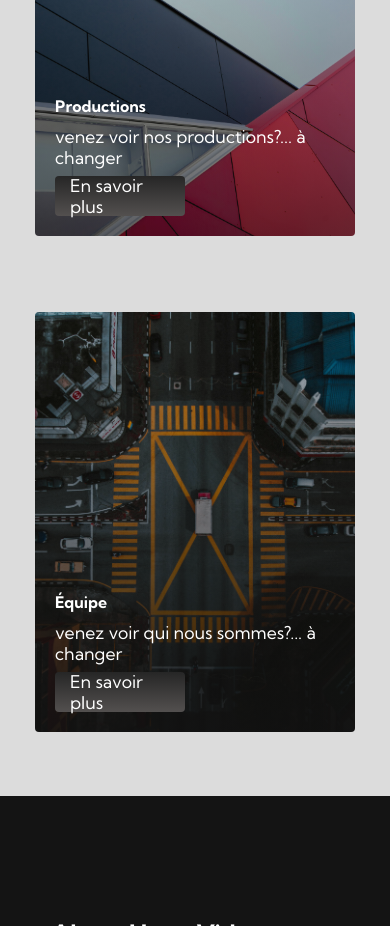
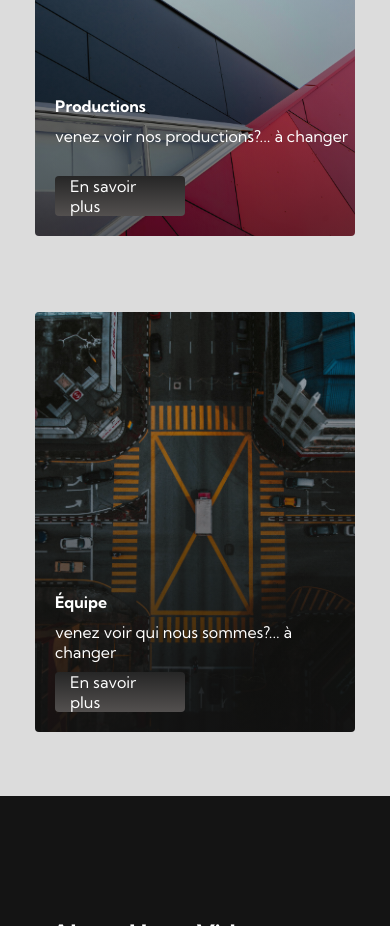
Before and after one commit to AlexChemetoff/AlexChemetoff.github.io, a plain HTML site: page index.html in a window 390 px wide. Shown: the part 1580-2506 px from the top of the page. Drawn offline with Linux system fonts and the light colour scheme.

Commit message:
adjusted index automatic sizing for mobile and added detail to project template description

```diff
--- a/styles.css
+++ b/styles.css
@@ -561,7 +561,7 @@ cursor: pointer;
     position: absolute;
     top: 310px;
     left: 20px;
-    font-size: 1.1rem;
+    font-size: 1rem;
   }
 
   .services__card a.button {
@@ -570,7 +570,7 @@ cursor: pointer;
     left: 20px;
     width: 130px;
     height: 40px;
-    font-size: 1.1rem;
+    font-size: 1rem;
   }
 
 
```
Also changed, not shown: liste_projets/projet_template.html (+1 -1 lines).
